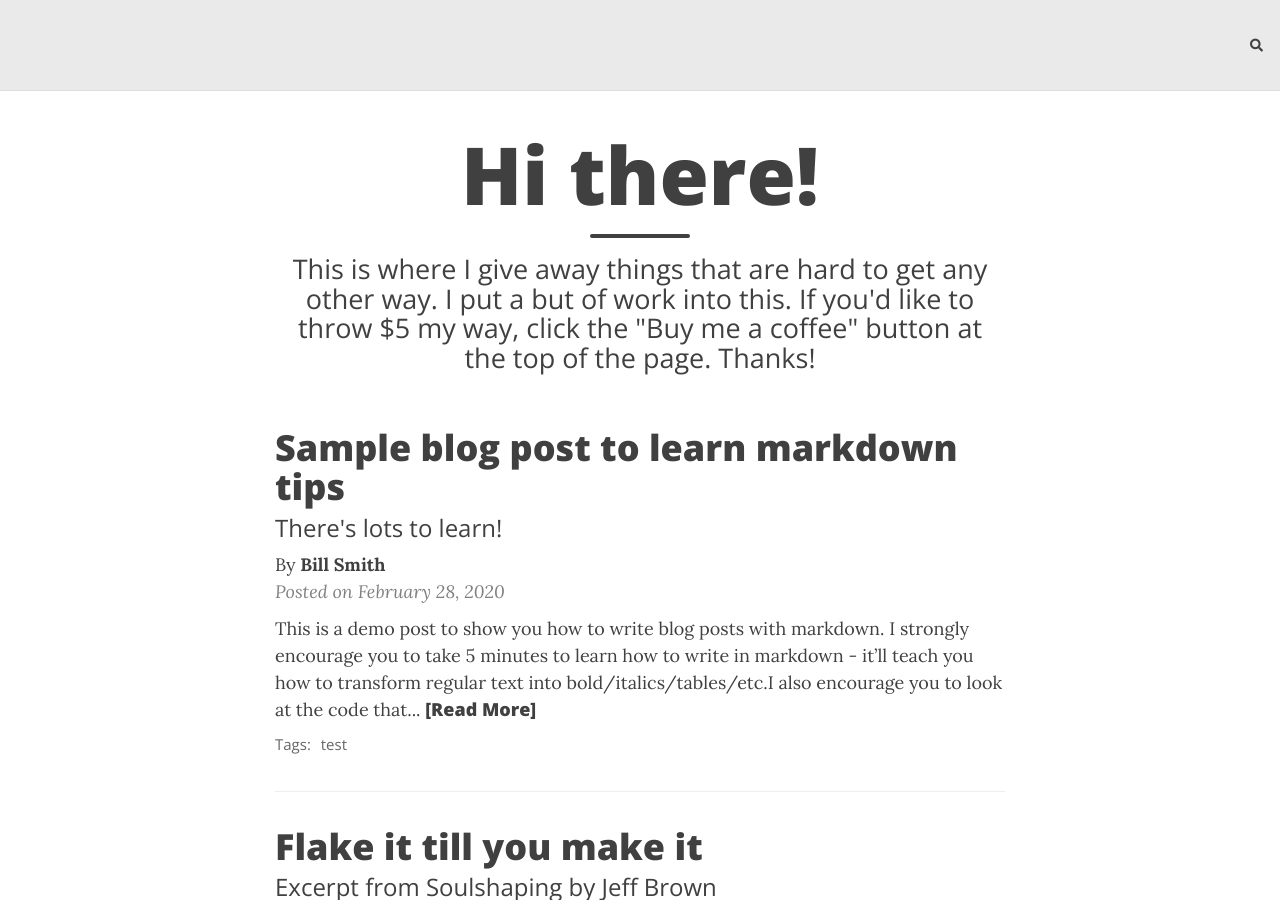
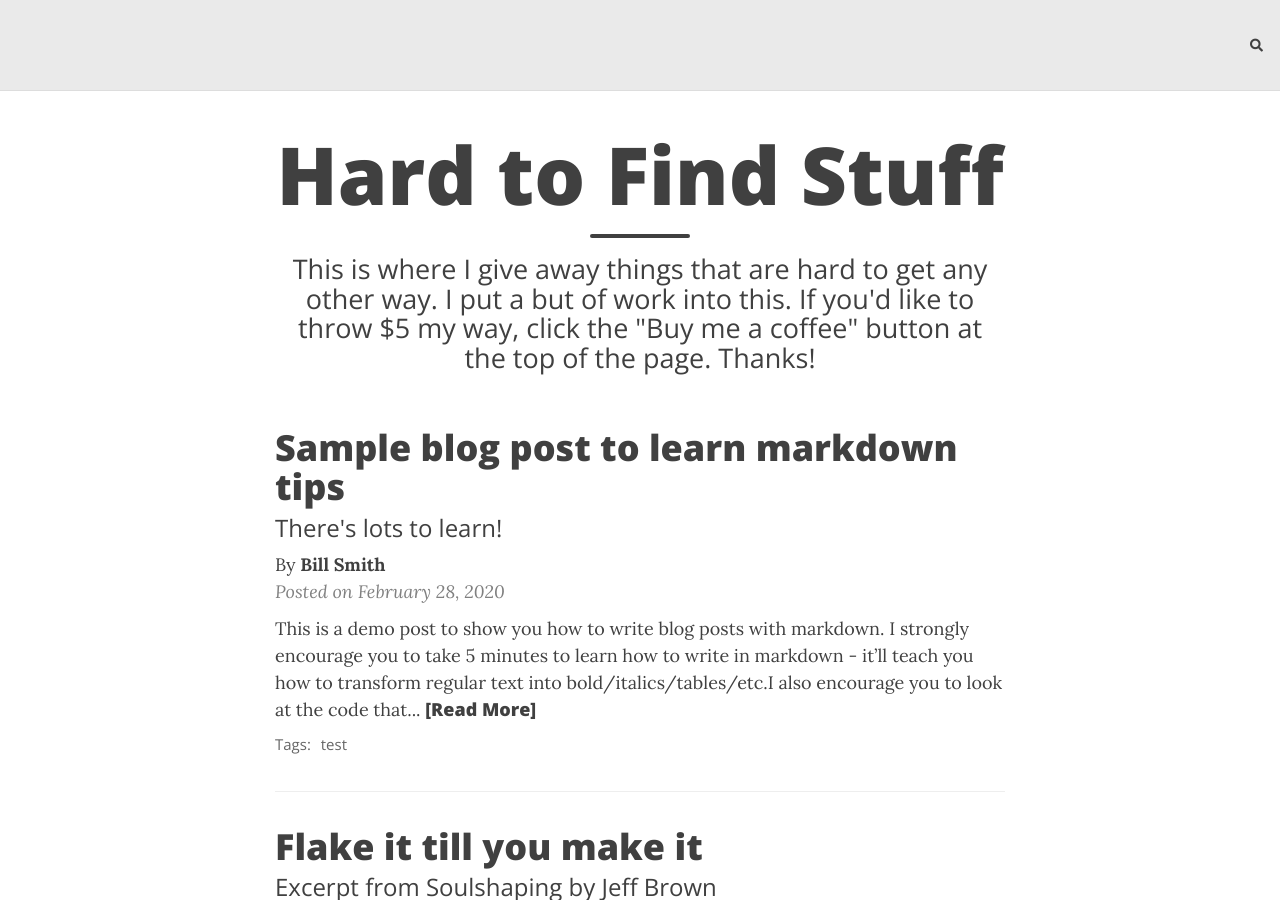
Before and after one commit to pepperwood78/pepperwood78.github.io, a Jekyll site: the page built from index.html, in a window 1280 px wide and 900 px high. Built offline with Jekyll 4.4.1, drawn with Linux system fonts in a browser that asks for light colours; nearby versions of some CDN libraries; the list of posts is cut into pages by our own code; comment, search, counter and statistics services are not loaded.

Commit message:
Update index.html

```diff
--- a/index.html
+++ b/index.html
@@ -1,5 +1,5 @@
 ---
 layout: home
-title: Hi there!
+title: Hard to Find Stuff
 subtitle: This is where I give away things that are hard to get any other way. I put a but of work into this. If you'd like to throw $5 my way, click the "Buy me a coffee" button at the top of the page. Thanks!
 ---
```
